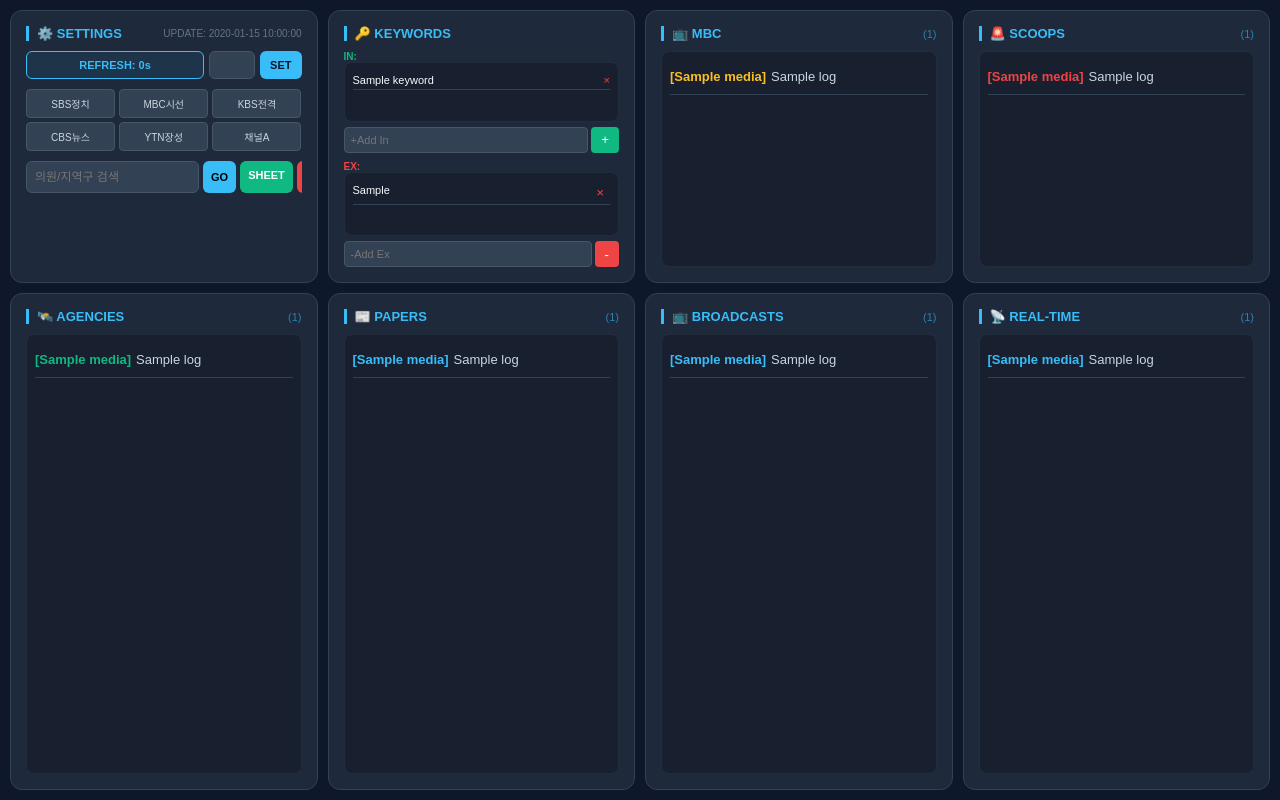
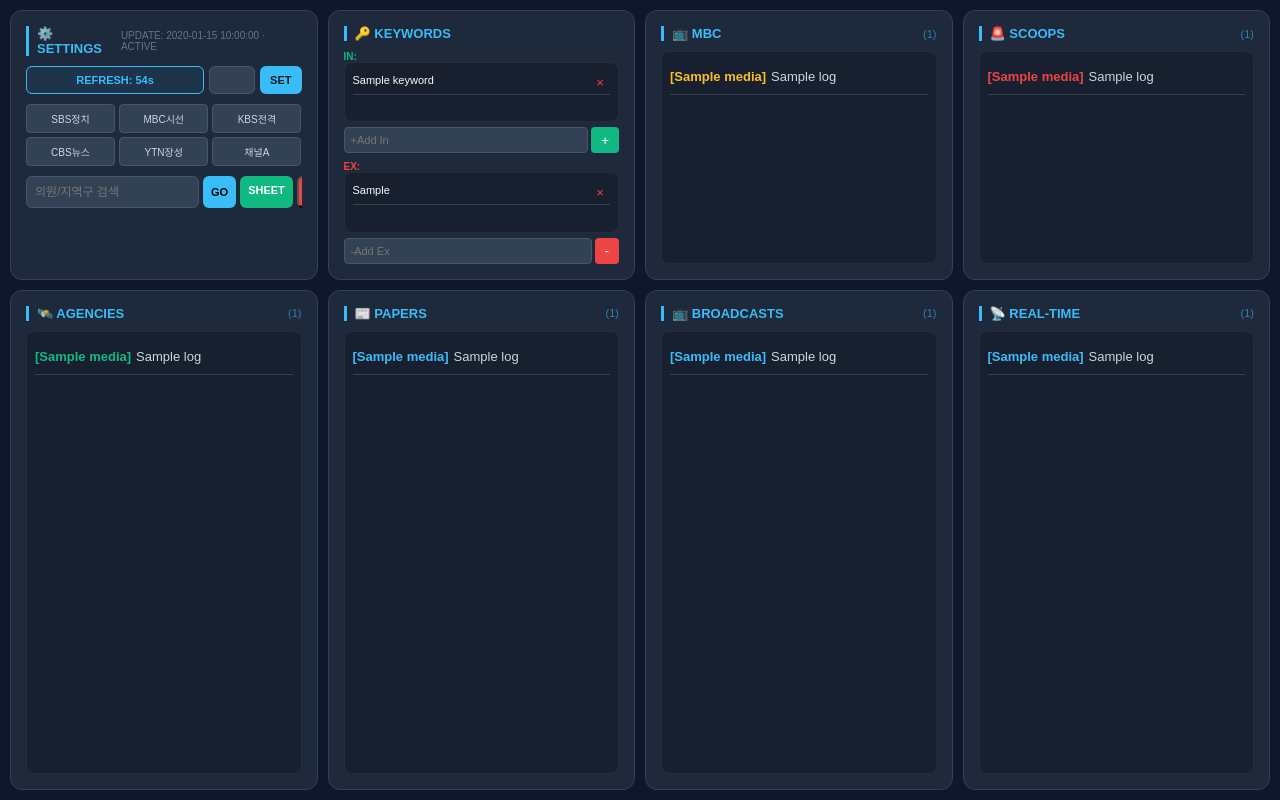
Before and after one commit to mckim526-sys/news-monitor, a Flask app: template templates/index.html in a window 1280 px wide. Run offline with Flask 3, Linux system fonts and the light colour scheme; the template is opened without the code that fills it: most values are stand-ins (such as "Sample title", 1, 10 or a date in 2020).

Commit message:
Refactor index.html for improved layout and functionality
Updated the HTML structure and styles for the dashboard, including enhancements to the settings and search functionalities.

```diff
--- a/templates/index.html
+++ b/templates/index.html
@@ -13,9 +13,9 @@
         }
         html, body { height: 100%; margin: 0; background: var(--bg); color: var(--text); font-family: 'Apple SD Gothic Neo', sans-serif; overflow: hidden; }
         .dashboard { display: flex; flex-direction: column; height: 100vh; padding: 10px; box-sizing: border-box; gap: 10px; }
-        .top-row { display: grid; grid-template-columns: repeat(4, 1fr); gap: 10px; flex-basis: 35%; flex-shrink: 0; overflow: hidden; }
-        .bottom-row { display: grid; grid-template-columns: repeat(4, 1fr); gap: 10px; flex-basis: 65%; flex-grow: 1; overflow: hidden; }
-        .card { background: var(--card); border-radius: 12px; border: 1px solid #334155; padding: 15px; display: flex; flex-direction: column; overflow: hidden; }
+        .top-row { display: grid; grid-template-columns: repeat(4, 1fr); gap: 10px; flex: 35 1 0; min-height: 0;  overflow: hidden; }
+        .bottom-row { display: grid; grid-template-columns: repeat(4, 1fr); gap: 10px; flex: 65 1 0; min-height: 0; overflow: hidden; }
+        .card { background: var(--card); border-radius: 12px; border: 1px solid #334155; padding: 15px; display: flex; flex-direction: column; overflow: hidden; min-width: 0; min-height: 0; }
 
         h3 {
             color: var(--primary); margin: 0 0 10px 0; font-size: 13px; text-transform: uppercase;
@@ -71,27 +71,27 @@
             <div class="card expanded" id="card-settings">
                 <h3 onclick="toggleCard(this)">
                     <span>⚙️ SETTINGS</span>
-                    <span style="font-size:10px; color:#64748b; font-weight:normal;">Update: {{updated}}</span>
+                    <span style="font-size:10px; color:#64748b; font-weight:normal;">Update: {{updated}} · {{status}}</span>
                 </h3>
                 <div class="collapsible-content">
                     <form method="POST" action="/update_settings" style="display:flex; gap:5px; margin-bottom:10px;">
                         <div style="flex:1.5; background:#0ea5e915; border:1px solid var(--primary); color:var(--primary); padding:7px; border-radius:6px; font-weight:bold; font-size:11px; text-align:center; cursor:pointer;" onclick="location.reload()">REFRESH: <span id="timer">--</span>s</div>
-                        <input type="number" name="interval" style="width:40px; background:var(--input); border:1px solid #475569; color:white; border-radius:6px; font-size:11px; text-align:center;" value="{{c.check_interval}}">
+                        <input type="number" name="interval" min="10" max="86400" required style="width:40px; background:var(--input); border:1px solid #475569; color:white; border-radius:6px; font-size:11px; text-align:center;" value="{{c.check_interval}}">
                         <button type="submit" style="background:var(--primary); color:#0f172a; border:none; padding:7px 10px; border-radius:6px; font-weight:bold; font-size:11px; cursor:pointer;">SET</button>
                     </form>
                     <div class="radio-grid">
-                        <a href="https://programs.sbs.co.kr/radio/lchshow/boards/65364" target="_blank" class="q-link">SBS정치</a>
-                        <a href="https://www.imbc.com/broad/radio/fm/look/notice/index.html?bbs_id=focus01" target="_blank" class="q-link">MBC시선</a>
-                        <a href="https://program.kbs.co.kr/1radio/radio/jksisa/pc/board.html?bbs_loc=R2023-0190-03-173708,list,none,1,0" target="_blank" class="q-link">KBS전격</a>
-                        <a href="https://www.cbs.co.kr/board/list/cbs_P000246_info" target="_blank" class="q-link">CBS뉴스</a>
-                        <a href="https://radio.ytn.co.kr/program/?s_mcd=0214&s_hcd=02" target="_blank" class="q-link">YTN장성</a>
-                        <a href="https://www.youtube.com/@channelA-news/posts" target="_blank" class="q-link">채널A</a>
+                        <a href="https://programs.sbs.co.kr/radio/lchshow/boards/65364" target="_blank" rel="noopener noreferrer" class="q-link">SBS정치</a>
+                        <a href="https://www.imbc.com/broad/radio/fm/look/notice/index.html?bbs_id=focus01" target="_blank" rel="noopener noreferrer" class="q-link">MBC시선</a>
+                        <a href="https://program.kbs.co.kr/1radio/radio/jksisa/pc/board.html?bbs_loc=R2023-0190-03-173708,list,none,1,0" target="_blank" rel="noopener noreferrer" class="q-link">KBS전격</a>
+                        <a href="https://www.cbs.co.kr/board/list/cbs_P000246_info" target="_blank" rel="noopener noreferrer" class="q-link">CBS뉴스</a>
+                        <a href="https://radio.ytn.co.kr/program/?s_mcd=0214&s_hcd=02" target="_blank" rel="noopener noreferrer" class="q-link">YTN장성</a>
+                        <a href="https://www.youtube.com/@channelA-news/posts" target="_blank" rel="noopener noreferrer" class="q-link">채널A</a>
                     </div>
                     <div style="display:flex; gap:4px;">
                         <input type="text" id="member-name" placeholder="의원/지역구 검색" style="background:var(--input); border:1px solid #475569; color:white; padding:8px; border-radius:6px; font-size:12px; flex:1;" onkeypress="if(event.key==='Enter') searchMember()">
                         <button onclick="searchMember()" style="background:var(--primary); border:none; padding:0 8px; border-radius:6px; font-weight:bold; font-size:11px; cursor:pointer;">GO</button>
-                        <a href="https://docs.google.com/spreadsheets/d/1Mi5gxnKG0Z6l-beesiVdrR2tey7qfIL6LqyNF1slHww/edit" target="_blank" style="background:var(--agency); color:white; text-decoration:none; padding:8px; border-radius:6px; font-weight:bold; font-size:11px; text-align:center;">SHEET</a>
-                        <a href="/reset_logs" style="background:var(--exclusive); color:white; text-decoration:none; padding:8px; border-radius:6px; font-weight:bold; font-size:11px; text-align:center;">RESET</a>
+                        <a href="https://docs.google.com/spreadsheets/d/1Mi5gxnKG0Z6l-beesiVdrR2tey7qfIL6LqyNF1slHww/edit" target="_blank" rel="noopener noreferrer" style="background:var(--agency); color:white; text-decoration:none; padding:8px; border-radius:6px; font-weight:bold; font-size:11px; text-align:center;">SHEET</a>
+                        <form method="POST" action="/reset_logs" style="display:flex;"><button type="submit" style="background:var(--exclusive); color:white; text-decoration:none; padding:8px; border-radius:6px; font-weight:bold; font-size:11px; text-align:center;">RESET</button></form>
                     </div>
                     <div id="search-results" style="background:rgba(0,0,0,0.3); border-radius:6px; margin-top:5px; max-height:80px; overflow-y:auto; font-size:11px; text-align:left;"></div>
                 </div>
@@ -102,12 +102,14 @@
                 <div class="collapsible-content">
                     <div style="font-size:10px; color:var(--agency); font-weight:bold;">IN:</div>
                     <div class="list-area" style="max-height:60px;">
-                        {% for kw in c.keywords %}<div style="display:flex; justify-content:space-between; font-size:11px; padding:3px 0; border-bottom:1px solid #334155;"><span>{{kw}}</span><a href="/delete/in/{{loop.index0}}" style="color:#ef4444; text-decoration:none;">&times;</a></div>{% endfor %}
+                        {% for kw in c.keywords %}<div style="display:flex; justify-content:space-between; font-size:11px; padding:3px 0; border-bottom:1px solid #334155;"><span>{{kw}}</span><form method="POST" action="/delete/in/{{loop.index0}}"><button style="color:#ef4444;background:none;border:0;cursor:pointer;">&times;</button></form></div>{% endfor %}
                     </div>
                     <form method="POST" action="/add_kw/in" style="display:flex; gap:3px; margin-top:5px; margin-bottom:8px;"><input type="text" name="new_kw" placeholder="+Add In" style="background:var(--input); border:1px solid #475569; color:white; padding:6px; font-size:11px; flex:1; border-radius:4px;"><button type="submit" style="background:var(--agency); border:none; border-radius:4px; color:white; padding:0 10px;">+</button></form>
 
                     <div style="font-size:10px; color:var(--exclusive); font-weight:bold;">EX:</div>
-                    <div class="list-area" style="max-height:60px;"> {% for kw in c.exclude_keywords %}<div style="display:flex; justify-content:space-between; font-size:11px;padding:3px 0; border-bottom:1px solid #334155;"><span>{{kw}}</span><form method="POST" action="/delete/ex/{{loop.index0}}" style="margin:0;"><button type="submit"style="color:#ef4444; background:none; border:none; cursor:pointer;">&times;</button></form></div>{% endfor %}</div>
+                    <div class="list-area" style="max-height:60px;">
+                        {% for kw in c.exclude_keywords %}<div style="display:flex; justify-content:space-between; font-size:11px; padding:3px 0; border-bottom:1px solid #334155;"><span>{{kw}}</span><form method="POST" action="/delete/ex/{{loop.index0}}"><button style="color:#ef4444;background:none;border:0;cursor:pointer;">&times;</button></form></div>{% endfor %}
+                    </div>
                     <form method="POST" action="/add_kw/ex" style="display:flex; gap:3px; margin-top:5px;"><input type="text" name="new_kw" placeholder="-Add Ex" style="background:var(--input); border:1px solid #475569; color:white; padding:6px; font-size:11px; flex:1; border-radius:4px;"><button type="submit" style="background:var(--exclusive); border:none; border-radius:4px; color:white; padding:0 10px;">-</button></form>
                 </div>
             </div>
@@ -119,7 +121,7 @@
                 </h3>
                 <div class="collapsible-content">
                     <div class="list-area">
-                        {% for log in mbc %}<a href="{{log.url}}" target="_blank" class="log-item"><span class="m-name m-mbc">[{{log.media}}]</span>{{log.title}}</a>{% endfor %}
+                        {% for log in mbc %}<a href="{{log.url}}" target="_blank" rel="noopener noreferrer" class="log-item"><span class="m-name m-mbc">[{{log.media}}]</span>{{log.title}}</a>{% endfor %}
                     </div>
                 </div>
             </div>
@@ -131,7 +133,7 @@
                 </h3>
                 <div class="collapsible-content">
                     <div class="list-area">
-                        {% for log in scoops %}<a href="{{log.url}}" target="_blank" class="log-item"><span class="m-name m-exclusive">[{{log.media}}]</span>{{log.title}}</a>{% endfor %}
+                        {% for log in scoops %}<a href="{{log.url}}" target="_blank" rel="noopener noreferrer" class="log-item"><span class="m-name m-exclusive">[{{log.media}}]</span>{{log.title}}</a>{% endfor %}
                     </div>
                 </div>
             </div>
@@ -145,7 +147,7 @@
                     <span class="count-badge">({{ agencies|length }})</span>
                 </h3>
                 <div class="collapsible-content"><div class="list-area">
-                    {% for log in agencies %}<a href="{{log.url}}" target="_blank" class="log-item"><span class="m-name m-agency">[{{log.media}}]</span>{{log.title}}</a>{% endfor %}
+                    {% for log in agencies %}<a href="{{log.url}}" target="_blank" rel="noopener noreferrer" class="log-item"><span class="m-name m-agency">[{{log.media}}]</span>{{log.title}}</a>{% endfor %}
                 </div></div>
             </div>
             <div class="card">
@@ -154,7 +156,7 @@
                     <span class="count-badge">({{ papers|length }})</span>
                 </h3>
                 <div class="collapsible-content"><div class="list-area">
-                    {% for log in papers %}<a href="{{log.url}}" target="_blank" class="log-item"><span class="m-name">[{{log.media}}]</span>{{log.title}}</a>{% endfor %}
+                    {% for log in papers %}<a href="{{log.url}}" target="_blank" rel="noopener noreferrer" class="log-item"><span class="m-name">[{{log.media}}]</span>{{log.title}}</a>{% endfor %}
                 </div></div>
             </div>
             <div class="card">
@@ -163,7 +165,7 @@
                     <span class="count-badge">({{ broadcasts|length }})</span>
                 </h3>
                 <div class="collapsible-content"><div class="list-area">
-                    {% for log in broadcasts %}<a href="{{log.url}}" target="_blank" class="log-item"><span class="m-name">[{{log.media}}]</span>{{log.title}}</a>{% endfor %}
+                    {% for log in broadcasts %}<a href="{{log.url}}" target="_blank" rel="noopener noreferrer" class="log-item"><span class="m-name">[{{log.media}}]</span>{{log.title}}</a>{% endfor %}
                 </div></div>
             </div>
             <div class="card">
@@ -172,7 +174,7 @@
                     <span class="count-badge">({{ logs|length }})</span>
                 </h3>
                 <div class="collapsible-content"><div class="list-area">
-                    {% for log in logs %}<a href="{{log.url}}" target="_blank" class="log-item"><span class="m-name">[{{log.media}}]</span>{{log.title}}</a>{% endfor %}
+                    {% for log in logs %}<a href="{{log.url}}" target="_blank" rel="noopener noreferrer" class="log-item"><span class="m-name">[{{log.media}}]</span>{{log.title}}</a>{% endfor %}
                 </div></div>
             </div>
         </div>
@@ -180,25 +182,62 @@
 
     <script>
         function toggleCard(h) { if (window.innerWidth <= 1200) h.parentElement.classList.toggle('expanded'); }
-
-        function searchMember() {
+        let searching = false;
+        let searchSeq = 0;
+        async function searchMember() {
             const n = document.getElementById('member-name').value.trim();
             const r = document.getElementById('search-results');
-            if(!n) return; r.innerHTML = "Searching...";
-            fetch(`/search_member?name=${encodeURIComponent(n)}`).then(res => res.json()).then(d => {
-                if(d.results && d.results.length > 0) {
-                    r.innerHTML = d.results.map(i => `<div style="padding:5px; border-bottom:1px dotted #334155;"><b>[${i.party}] ${i.name}</b> (${i.dist})<br>📞 ${i.tel}</div>`).join('');
-                } else { r.innerHTML = "No results."; }
-            });
+            if (!n) return;
+            const seq = ++searchSeq;
+            searching = true;
+            r.textContent = '검색 중…';
+            try {
+                const response = await fetch(`/search_member?name=${encodeURIComponent(n)}`);
+                const d = await response.json();
+                if (seq !== searchSeq) return;
+                if (!response.ok) throw new Error(d.error || '검색 실패');
+                r.replaceChildren();
+                if (!d.results.length) r.textContent = '검색 결과가 없습니다.';
+                for (const i of d.results) {
+                    const row = document.createElement('div');
+                    row.style.cssText = 'padding:5px;border-bottom:1px dotted #334155;white-space:pre-line';
+                    row.textContent = `[${i.party}] ${i.name} (${i.dist})\n📞 ${i.tel}`;
+                    r.appendChild(row);
+                }
+            } catch (e) {
+                if (seq === searchSeq) r.textContent = e.message || '검색 실패';
+            } finally { if (seq === searchSeq) searching = false; }
         }
-
-        // 서버 설정 주기 반영 타이머
-        let t = {{ c.check_interval }};
-        setInterval(() => {
-            t--;
-            if(document.getElementById("timer")) document.getElementById("timer").innerText = Math.max(0, t);
-            if(t <= 0) location.reload();
-        }, 1000);
+        const cards = [...document.querySelectorAll('.card')];
+        try {
+            const saved = JSON.parse(sessionStorage.getItem('news-ui') || 'null');
+            if (saved) {
+                cards.forEach((card, i) => {
+                    card.classList.toggle('expanded', !!saved.expanded[i]);
+                    const list = card.querySelector('.list-area');
+                    if (list) list.scrollTop = saved.scroll[i] || 0;
+                });
+                document.getElementById('member-name').value = saved.name || '';
+                if (saved.name) searchMember();
+            }
+        } catch (_) {}
+        window.addEventListener('pagehide', () => {
+            try { sessionStorage.setItem('news-ui', JSON.stringify({
+                expanded: cards.map(c => c.classList.contains('expanded')),
+                scroll: cards.map(c => c.querySelector('.list-area')?.scrollTop || 0),
+                name: document.getElementById('member-name').value
+            })); } catch (_) {}
+        });
+        const seconds = Math.max(10, Number({{ c.check_interval | tojson }}) || 60);
+        const deadline = Date.now() + seconds * 1000;
+        function tick() {
+            const remaining = Math.max(0, Math.ceil((deadline - Date.now()) / 1000));
+            document.getElementById('timer').textContent = remaining;
+            const editing = ['INPUT', 'TEXTAREA'].includes(document.activeElement?.tagName);
+            if (remaining === 0 && !editing && !searching) { clearInterval(timerId); location.reload(); }
+        }
+        const timerId = setInterval(tick, 1000);
+        tick();
     </script>
 </body>
 </html>
```
